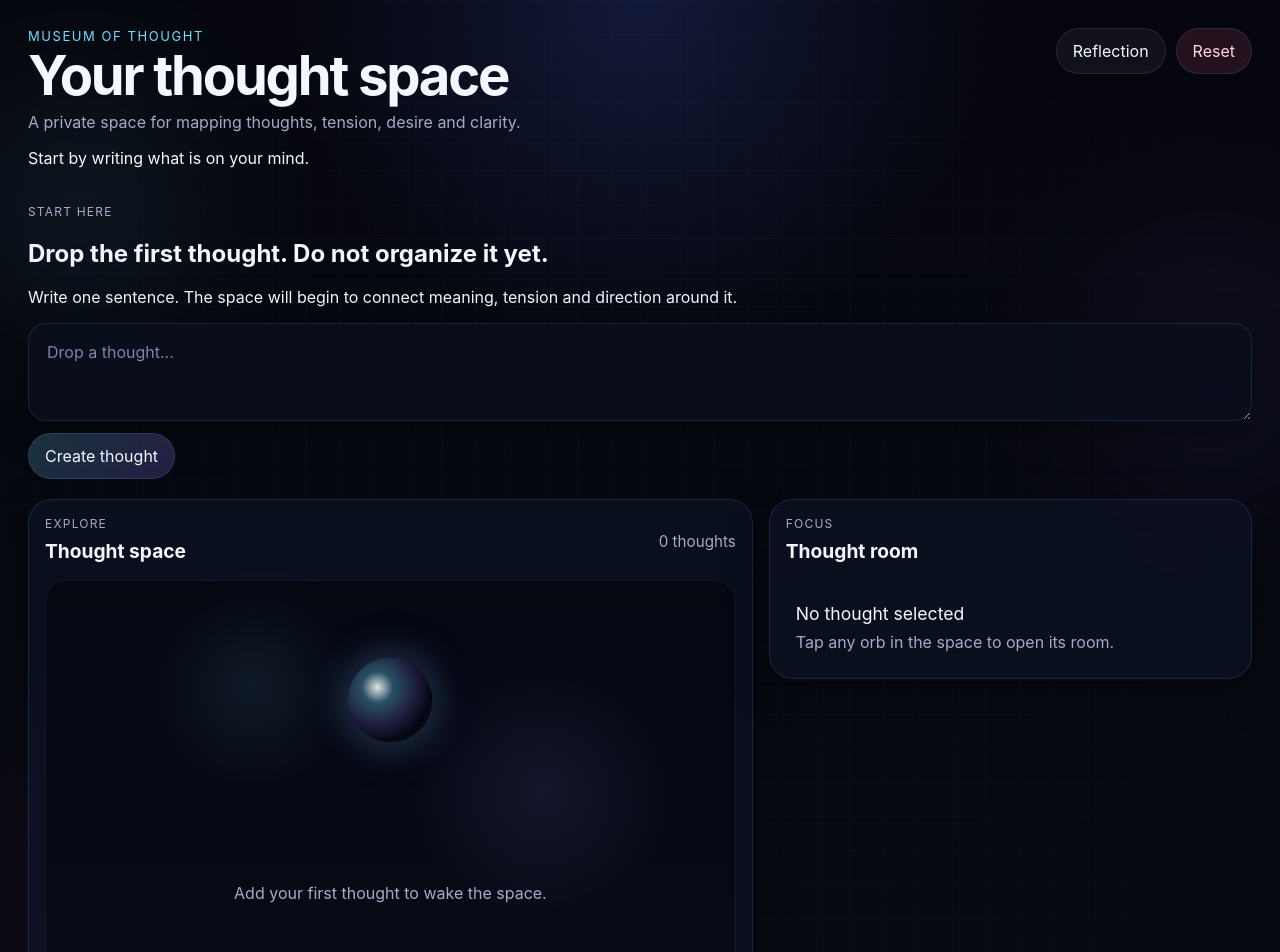
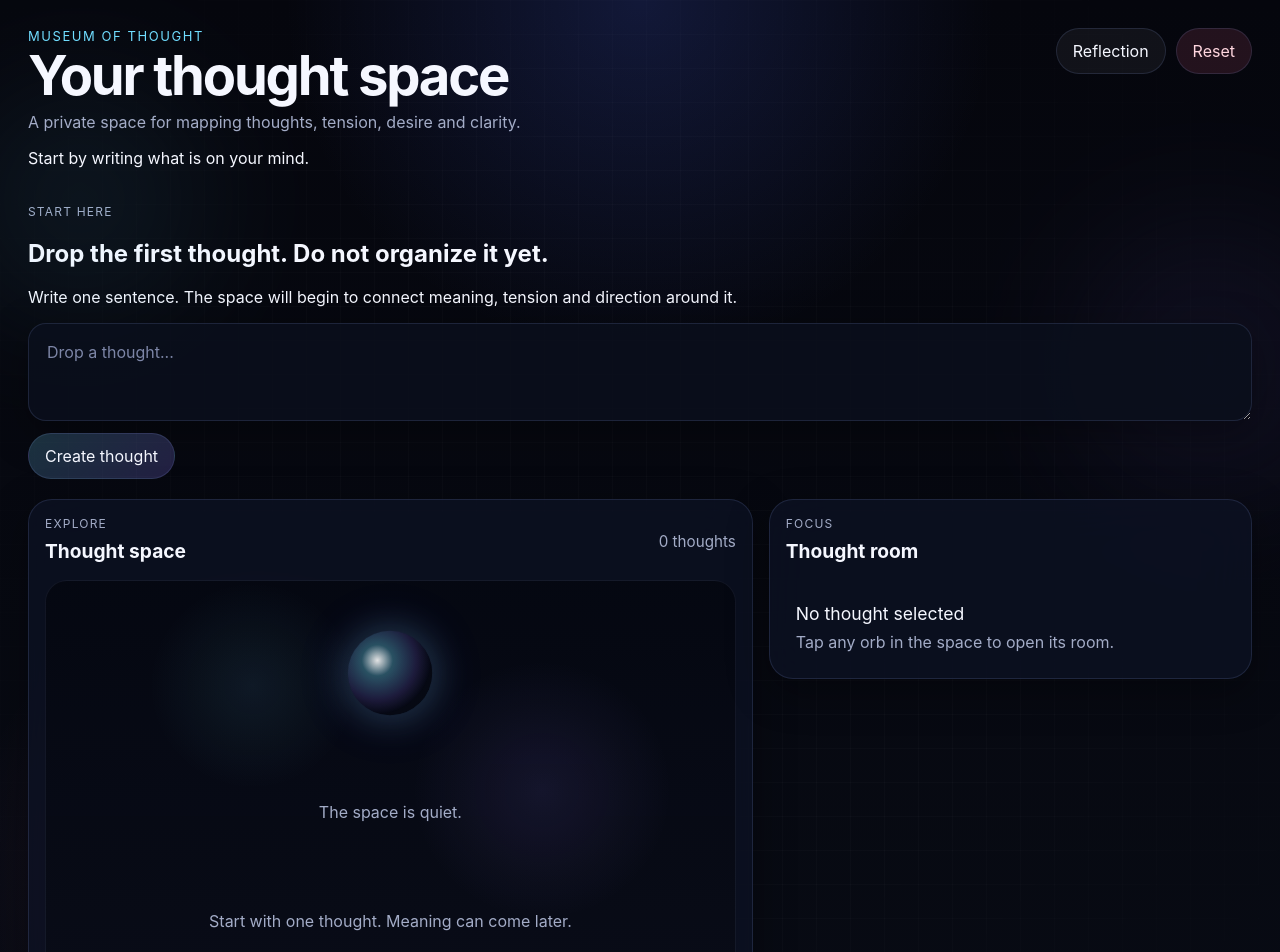
Before and after one commit to dagmarazonik1990-rgb/museum-of-thought, a Next.js app: page / in a window 1280 px wide. Shown: the top 952 px of the page. Built offline with nearby package versions, Linux system fonts and the light colour scheme.

Commit message:
Update ThoughtSpace.js

```diff
--- a/components/ThoughtSpace.js
+++ b/components/ThoughtSpace.js
@@ -41,10 +41,7 @@ export default function ThoughtSpace({
   function handlePointerDown(e, thoughtId) {
     e.preventDefault();
     e.stopPropagation();
-
-    setDragState({
-      thoughtId
-    });
+    setDragState({ thoughtId });
   }
 
   function handlePointerMove(e) {
@@ -82,7 +79,10 @@ export default function ThoughtSpace({
       {thoughts.length === 0 ? (
         <div className="mot-empty-space">
           <div className="mot-empty-orb" />
-          <p>Add your first thought to wake the space.</p>
+          <p className="mot-empty-space-title">The space is quiet.</p>
+          <p className="mot-empty-space-copy">
+            Start with one thought. Meaning can come later.
+          </p>
         </div>
       ) : null}
 
```
